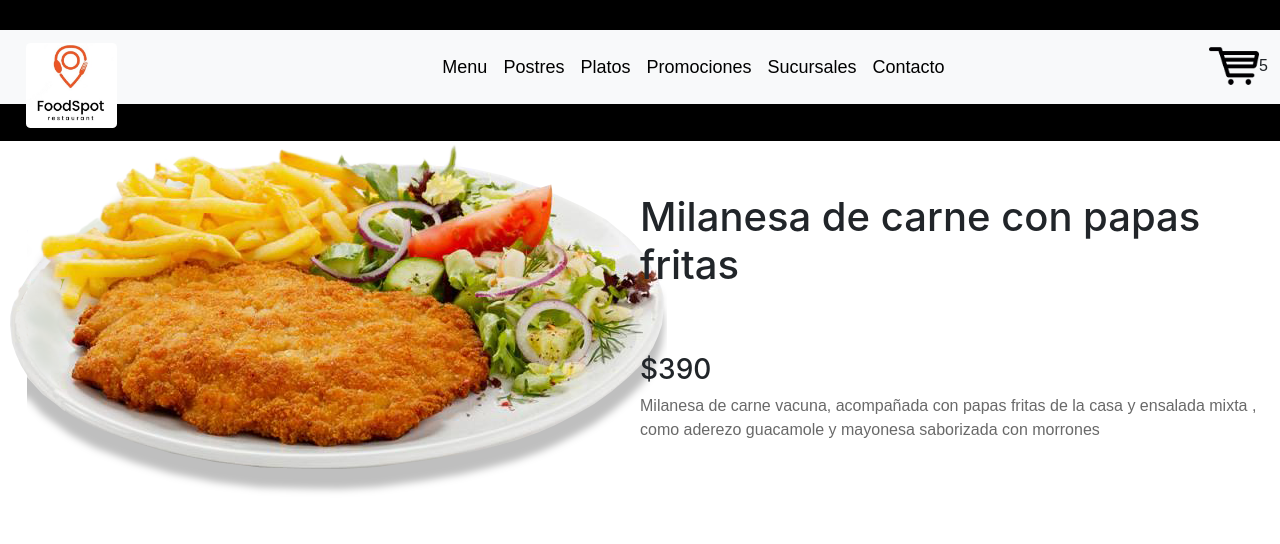
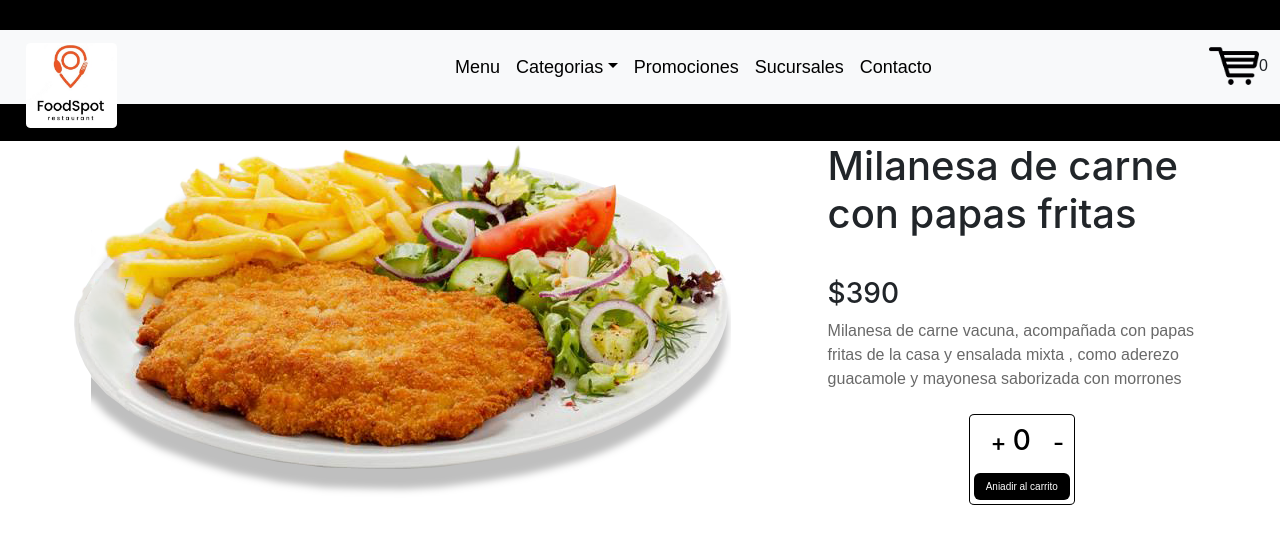
Before and after one commit to juanch013/proyecto-final-react, a React (Create React App) app: page /detalle/1 in a window 1280 px wide. Shown: the top 544 px of the page. Built offline with nearby package versions, Linux system fonts and the light colour scheme; a web font is replaced by a local one.

Commit message:
arreglo item detail y estilos de itelList

```diff
--- a/src/components/CartWidget/CartWidget.js
+++ b/src/components/CartWidget/CartWidget.js
@@ -1,10 +1,12 @@
 import './CartWidget.css'
+import { useState,useEffect } from 'react'
 const CartWidget = () =>{
+    const [nroCart,setNroCart] = useState(0)
     return (
         <div className="navCartContainer">
             <div className="cartWidgetContainer">
                 <img src={`${process.env.PUBLIC_URL}/images/cart.png`} alt="carro"/>
-                <span>5</span>
+                <span>{nroCart}</span>
             </div>
         </div>
     )
--- a/src/components/Item/Item.css
+++ b/src/components/Item/Item.css
@@ -5,10 +5,16 @@
     border: 2px solid rgb(79, 79, 79);
     width: 100%;
     height: 100%;
+    min-height: 350px;
     border-radius: 5%;
     padding:2%;
     box-shadow:0px 0px 8px 1px rgba(0, 0, 0, 0.4);
     transition: all 0.3s;
+
+    display: flex;
+    flex-direction: column;
+    justify-content:space-between;
+    align-items: center;
 }
 
 .container-img{
@@ -19,15 +25,16 @@
 }
 
 .container-img img {
-    width:50%;
+    width:100%;
     max-height: 300px;
 }
 
 .container-desc{
     display: flex;
     flex-direction: column;
-    align-items: flex-start;
+    align-items: left;
     object-fit:contain;
+    width:100%;
 }
 
 .container-desc h5,h6,p{
--- a/src/components/ItemDetail/ItemDetail.css
+++ b/src/components/ItemDetail/ItemDetail.css
@@ -18,14 +18,13 @@ div div.contDesc{
 }
 
 .contImg{
-    display: flex;
-    width: 50%;
-    object-fit: contain;
+    margin: 0px 5% 0px 0px;
 }
 
 .contImg img{
-    max-height: 300px;
-    width: auto;
+    width: 100%;
+    margin: 0px;
+    padding: 0px;
 }
 
 
--- a/src/components/ItemDetail/ItemDetail.js
+++ b/src/components/ItemDetail/ItemDetail.js
@@ -1,7 +1,12 @@
-import { prettyDOM } from '@testing-library/dom'
+
 import './ItemDetail.css'
+import '../Contador/Contador'
+import Contador from '../Contador/Contador'
+const ItemDetail = ({nombre,imgSrc,precio,stock,desc}) => {
+    const onAdd = ()=>{
 
-const ItemDetail = ({nombre,imgSrc,precio,stock,desc}) => {
+    }
+
     return (
         <div className="containerDetalle">
            <div className="contImg">
@@ -12,7 +17,11 @@ const ItemDetail = ({nombre,imgSrc,precio,stock,desc}) => {
                <h1>{nombre}</h1>
                <h3>${precio}</h3>
                <p>{desc}</p>
+
+               <Contador valorInicial={0} stock={stock} onAdd={onAdd}/>
            </div>
+
+
         </div>
     )
 }
--- a/src/components/ItemDetailContainer/ItemDetailContainer.css
+++ b/src/components/ItemDetailContainer/ItemDetailContainer.css
@@ -0,0 +1,3 @@
+.container-detail{
+    margin: 0px 5%;
+}
--- a/src/components/ItemDetailContainer/ItemDetailContainer.js
+++ b/src/components/ItemDetailContainer/ItemDetailContainer.js
@@ -18,7 +18,7 @@ const ItemDetailContainer = ()=>{
     },[IdPlato])
 
     return(
-        <div>
+        <div className="g-0 container-detail">
             <ItemDetail {...plato}/>
         </div>
 
--- a/src/components/NavbarSF/NavbarSF.js
+++ b/src/components/NavbarSF/NavbarSF.js
@@ -8,7 +8,11 @@ import { Navbar,
     Collapse,
     NavLink,
     Nav,
-    NavbarBrand} from 'reactstrap'
+    NavbarBrand,
+    DropdownItem,
+    UncontrolledDropdown,
+    DropdownMenu,
+    DropdownToggle} from 'reactstrap'
 
 import { Link } from 'react-router-dom'
 
@@ -28,25 +32,29 @@ const NavbarSF = () => {
             <Collapse isOpen={isOpen} navbar className="container-nav">
                 <Nav className="mr-auto" navbar>
                         <div className="container-navitems">
-
-                        <NavItem>
-                            <NavLink href="#">Menu</NavLink>
-                        </NavItem>
-
-
                             <NavItem>
                                 <NavLink href="#">
-                                        <Link to='/categoria/postre' className="link">Postres</Link>
+                                    <Link to='/' className="link">Menu</Link>
                                 </NavLink>
                             </NavItem>
 
+                            <UncontrolledDropdown nav inNavbar>
+                                <DropdownToggle nav caret>
+                                Categorias
+                                </DropdownToggle>
+                                <DropdownMenu right>
+                                    <DropdownItem>
+                                        <Link to='/categoria/entrada' className="link">Entradas</Link>
+                                    </DropdownItem>
+                                    <DropdownItem>
+                                        <Link to='/categoria/principal' className="link">Plato Principal</Link>
+                                    </DropdownItem>
 
-
-                            <NavItem>
-                                <NavLink href="#">
-                                    <Link to='/categoria/principal' className="link">Platos</Link>
-                                </NavLink>
-                            </NavItem>
+                                    <DropdownItem>
+                                        <Link to='/categoria/postre' className="link">Postres</Link>
+                                    </DropdownItem>
+                                </DropdownMenu>
+                            </UncontrolledDropdown>
 
 
                             <NavItem>
```
Lines whose indentation alone changed are shown as unchanged.
